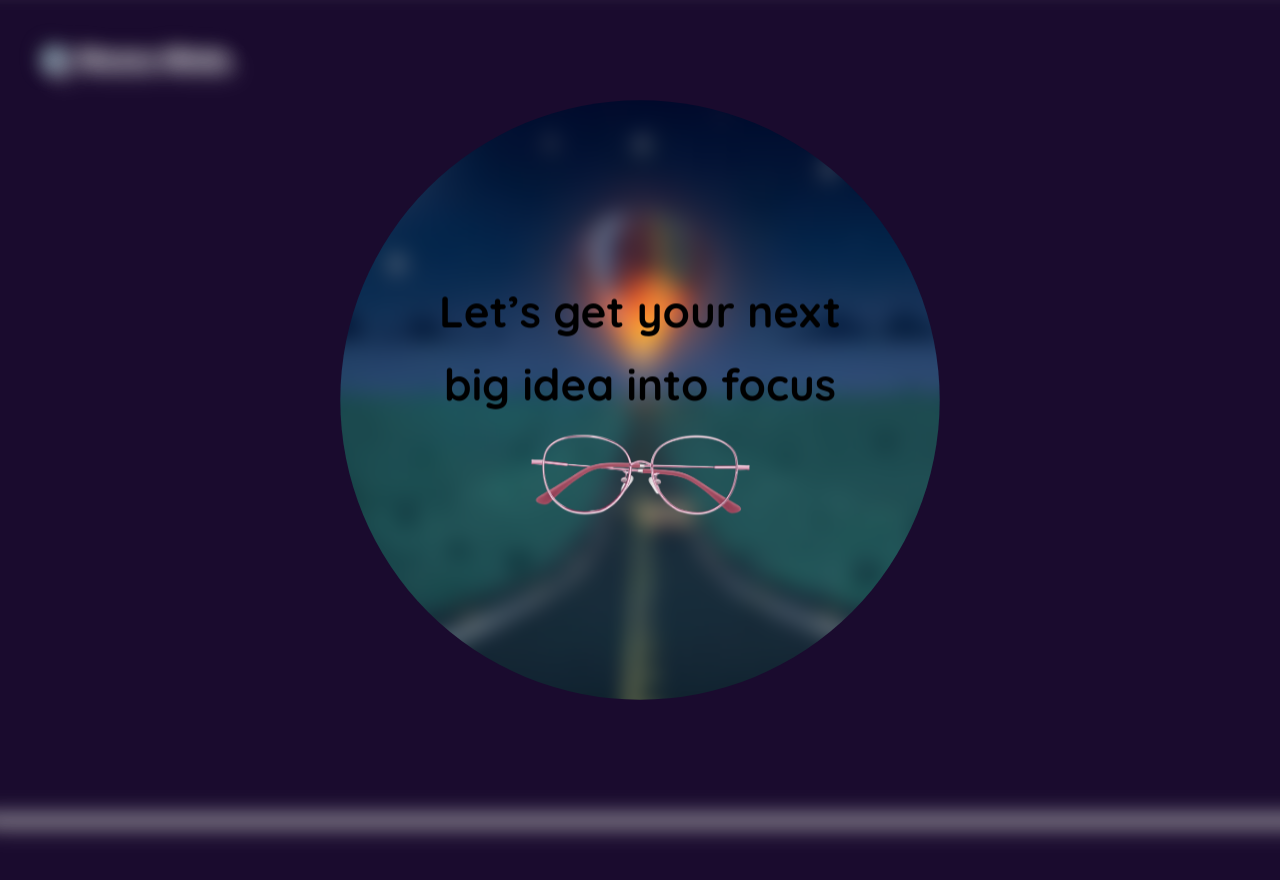
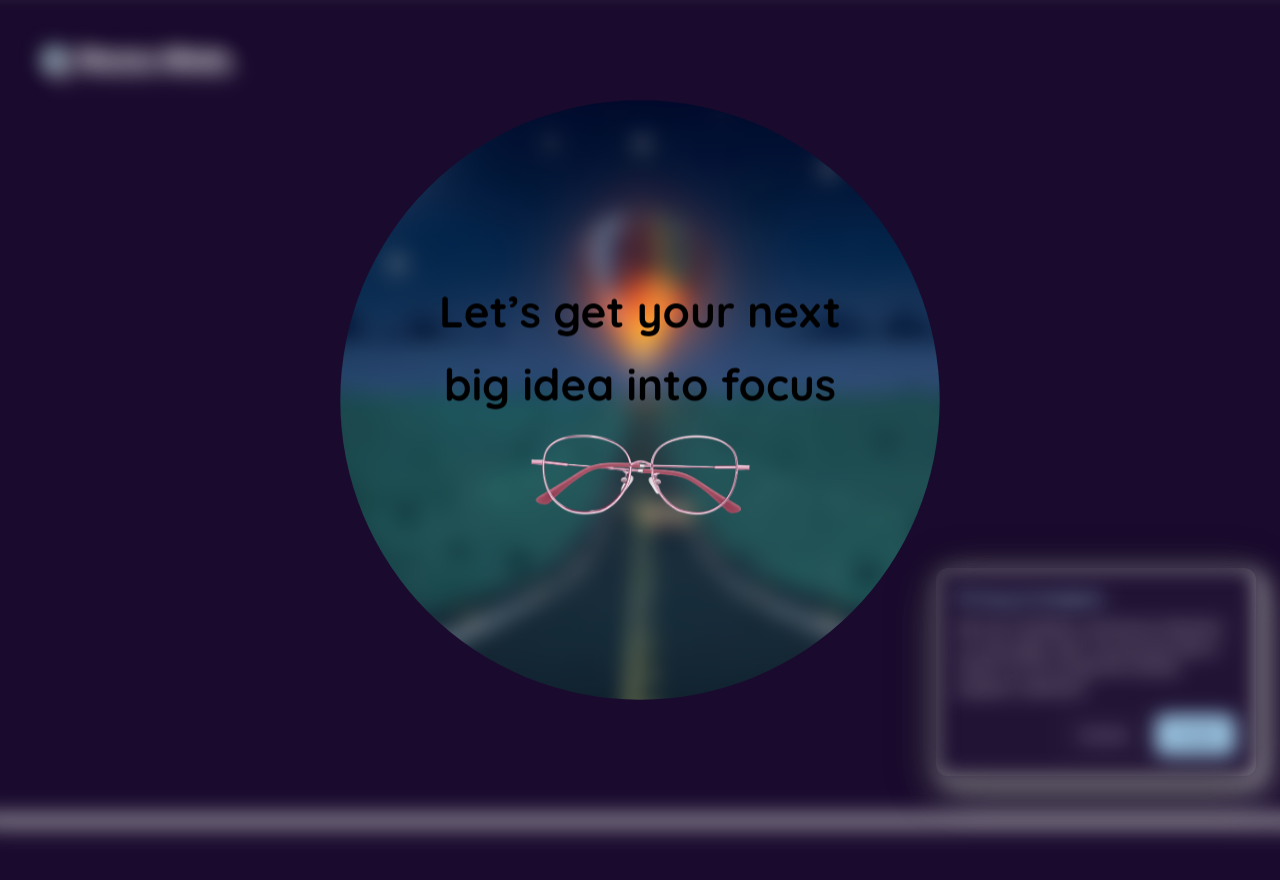
Before and after one commit to rmmindo/rheana-portfolio, a React (Vite) app in the folder apps/web/: page / in a window 1280 px wide. Shown: the top 880 px of the page. Built offline with nearby package versions, Linux system fonts and the light colour scheme.

Commit message:
feat: implement strict opt-in analytics consent blocking

```diff
--- a/apps/web/index.html
+++ b/apps/web/index.html
@@ -62,28 +62,7 @@
     ]
   }
   </script>
-  <script>
-  // Analytics, loaded only after the page has finished painting so it can
-  // never contribute to LCP or Total Blocking Time. GoatCounter sets no
-  // cookies and stores no personal data, so there is nothing to consent to and
-  // no banner to show.
-  //
-  // VITE_GOATCOUNTER is substituted at build time; with no value set the
-  // script is never injected and the site simply has no analytics.
-  (function () {
-    var code = '%VITE_GOATCOUNTER%';
-    if (!code || code.indexOf('%') === 0) return;
-    function load() {
-      var s = document.createElement('script');
-      s.async = true;
-      s.src = 'https://gc.zgo.at/count.js';
-      s.setAttribute('data-goatcounter', 'https://' + code + '.goatcounter.com/count');
-      document.head.appendChild(s);
-    }
-    if (document.readyState === 'complete') load();
-    else window.addEventListener('load', load);
-  })();
-  </script>
+
 </head>
 <body>
   <div id="root"></div>
--- a/apps/web/src/App.jsx
+++ b/apps/web/src/App.jsx
@@ -3,6 +3,7 @@ import VisionGate from './components/VisionGate.jsx';
 import ThemeCord from './components/ThemeCord.jsx';
 import Hero from './components/Hero.jsx';
 import BottomHUD from './components/BottomHUD.jsx';
+import ConsentBanner from './components/ConsentBanner.jsx';
 import Experience from './components/Experience.jsx';
 import HeaderHUD from './components/HeaderHUD.jsx';
 import { I18nProvider } from './hooks/useI18n.jsx';
@@ -21,6 +22,7 @@ export default function App() {
       <Hero />
       <VisionGate />
       <Experience />
+      <ConsentBanner />
     </I18nProvider>
   );
 }
--- a/apps/web/src/components/BottomHUD.jsx
+++ b/apps/web/src/components/BottomHUD.jsx
@@ -10,7 +10,8 @@ export default function BottomHUD() {
   useEffect(() => {
     if (!code) return;
 
-    fetch('https://' + code + '.goatcounter.com/counter//.json')
+    const fetchCount = () => {
+      fetch('https://' + code + '.goatcounter.com/counter//.json')
       .then(res => res.json())
       .then(data => {
         if (data && data.count) {
@@ -19,6 +20,14 @@ export default function BottomHUD() {
         }
       })
       .catch(err => console.error('Failed to fetch visitor count:', err));
+    };
+
+    if (localStorage.getItem('analytics_consent') === 'granted') {
+      fetchCount();
+    }
+
+    window.addEventListener('analytics_granted', fetchCount);
+    return () => window.removeEventListener('analytics_granted', fetchCount);
   }, [code]);
 
   const scrollToSection = (id) => {
--- /dev/null
+++ b/apps/web/src/components/ConsentBanner.jsx
@@ -0,0 +1,56 @@
+import React, { useEffect, useState } from 'react';
+
+export default function ConsentBanner() {
+  const [isVisible, setIsVisible] = useState(false);
+
+  useEffect(() => {
+    const consent = localStorage.getItem('analytics_consent');
+    if (!consent) {
+      setIsVisible(true);
+    } else if (consent === 'granted') {
+      injectAnalytics();
+    }
+  }, []);
+
+  const injectAnalytics = () => {
+    const code = import.meta.env.VITE_GOATCOUNTER || 'rheanamindo';
+    if (!code) return;
+
+    if (document.querySelector('script[data-goatcounter]')) return;
+
+    const s = document.createElement('script');
+    s.async = true;
+    s.src = 'https://gc.zgo.at/count.js';
+    s.setAttribute('data-goatcounter', 'https://' + code + '.goatcounter.com/count');
+    document.head.appendChild(s);
+
+    // Tell components like BottomHUD that they can now fetch safely
+    window.dispatchEvent(new Event('analytics_granted'));
+  };
+
+  const handleAccept = () => {
+    localStorage.setItem('analytics_consent', 'granted');
+    setIsVisible(false);
+    injectAnalytics();
+  };
+
+  const handleDecline = () => {
+    localStorage.setItem('analytics_consent', 'denied');
+    setIsVisible(false);
+  };
+
+  if (!isVisible) return null;
+
+  return (
+    <div className="consent-banner">
+      <h4 className="consent-title">Privacy & Analytics</h4>
+      <p className="consent-text">
+        We use cookieless, anonymous telemetry to count page views. No personal data is stored. Do you accept this minimal analytics collection?
+      </p>
+      <div className="consent-actions">
+        <button className="consent-btn consent-decline" onClick={handleDecline}>Decline</button>
+        <button className="consent-btn consent-accept" onClick={handleAccept}>Accept</button>
+      </div>
+    </div>
+  );
+}
--- a/apps/web/src/styles/main.scss
+++ b/apps/web/src/styles/main.scss
@@ -157,3 +157,97 @@ body.is-unlocked .brand-name {
 body:not(.is-unlocked) {
   overflow: hidden;
 }
+
+/* Consent Banner */
+.consent-banner {
+  position: fixed;
+  bottom: 24px;
+  right: 24px;
+  max-width: 320px;
+  background: var(--bg-card, rgba(26, 11, 46, 0.95));
+  border: 1px solid var(--border-color, rgba(255, 255, 255, 0.15));
+  backdrop-filter: blur(12px);
+  border-radius: 12px;
+  padding: 20px;
+  box-shadow: 0 10px 40px rgba(0, 0, 0, 0.5);
+  z-index: 10000;
+  font-family: 'Inter', sans-serif;
+  color: var(--text);
+  animation: slide-up 0.5s cubic-bezier(0.16, 1, 0.3, 1) forwards;
+}
+
+[data-theme="light"] .consent-banner {
+  background: rgba(234, 221, 205, 0.95);
+  border-color: rgba(0, 0, 0, 0.1);
+  box-shadow: 0 10px 40px rgba(0, 0, 0, 0.1);
+}
+
+.consent-title {
+  margin: 0 0 10px 0;
+  font-size: 1rem;
+  color: var(--brand-powder, #00d2ff);
+}
+
+[data-theme="light"] .consent-title {
+  color: #005bb5;
+}
+
+.consent-text {
+  margin: 0 0 16px 0;
+  font-size: 0.85rem;
+  line-height: 1.5;
+}
+
+.consent-actions {
+  display: flex;
+  gap: 10px;
+  justify-content: flex-end;
+}
+
+.consent-btn {
+  padding: 8px 16px;
+  border-radius: 6px;
+  font-size: 0.85rem;
+  font-weight: 600;
+  cursor: pointer;
+  transition: all 0.2s ease;
+}
+
+.consent-decline {
+  background: transparent;
+  color: var(--text-muted, rgba(255, 255, 255, 0.6));
+  border: 1px solid rgba(255, 255, 255, 0.2);
+}
+
+[data-theme="light"] .consent-decline {
+  color: rgba(0, 0, 0, 0.6);
+  border-color: rgba(0, 0, 0, 0.2);
+}
+
+.consent-decline:hover {
+  background: rgba(255, 255, 255, 0.1);
+}
+
+[data-theme="light"] .consent-decline:hover {
+  background: rgba(0, 0, 0, 0.05);
+}
+
+.consent-accept {
+  background: var(--brand-powder, #00d2ff);
+  color: #1A0B2E;
+  border: none;
+}
+
+[data-theme="light"] .consent-accept {
+  background: #005bb5;
+  color: #fff;
+}
+
+.consent-accept:hover {
+  filter: brightness(1.1);
+}
+
+@keyframes slide-up {
+  0% { opacity: 0; transform: translateY(20px); }
+  100% { opacity: 1; transform: translateY(0); }
+}
```
